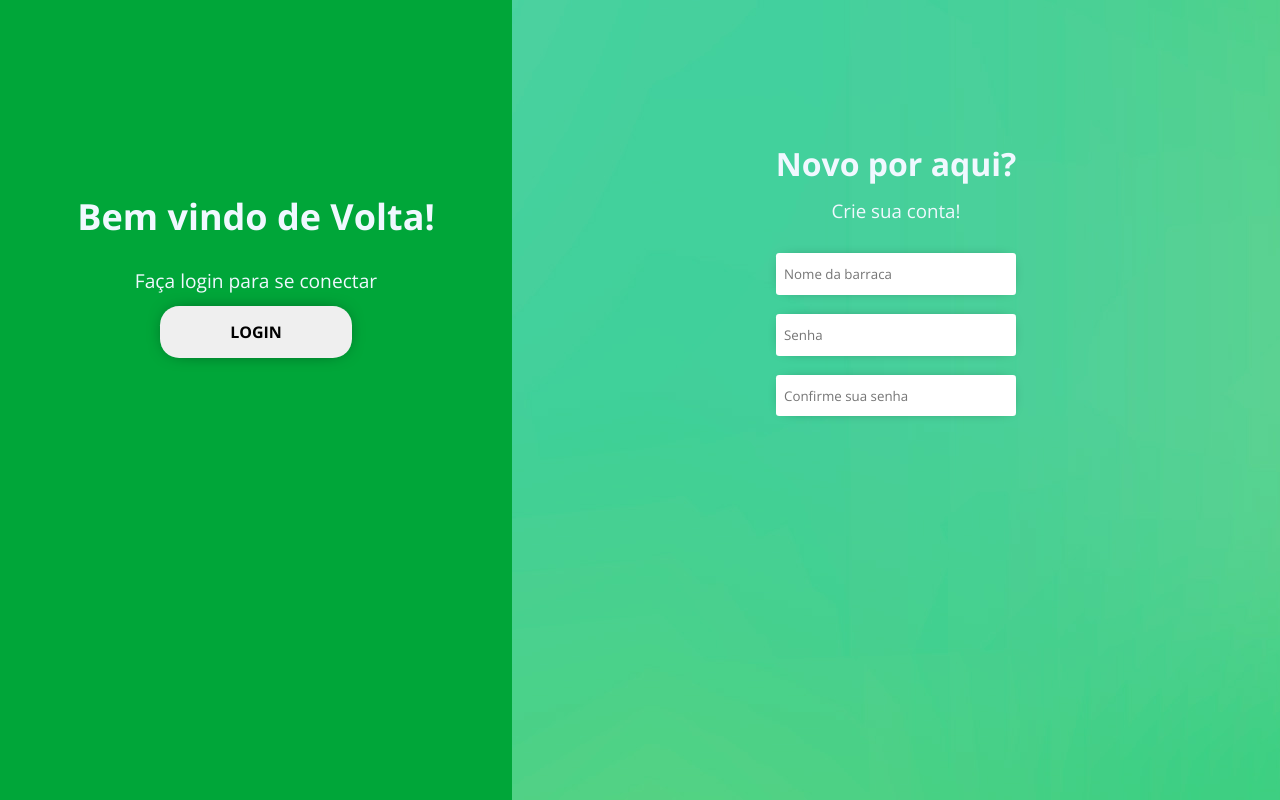
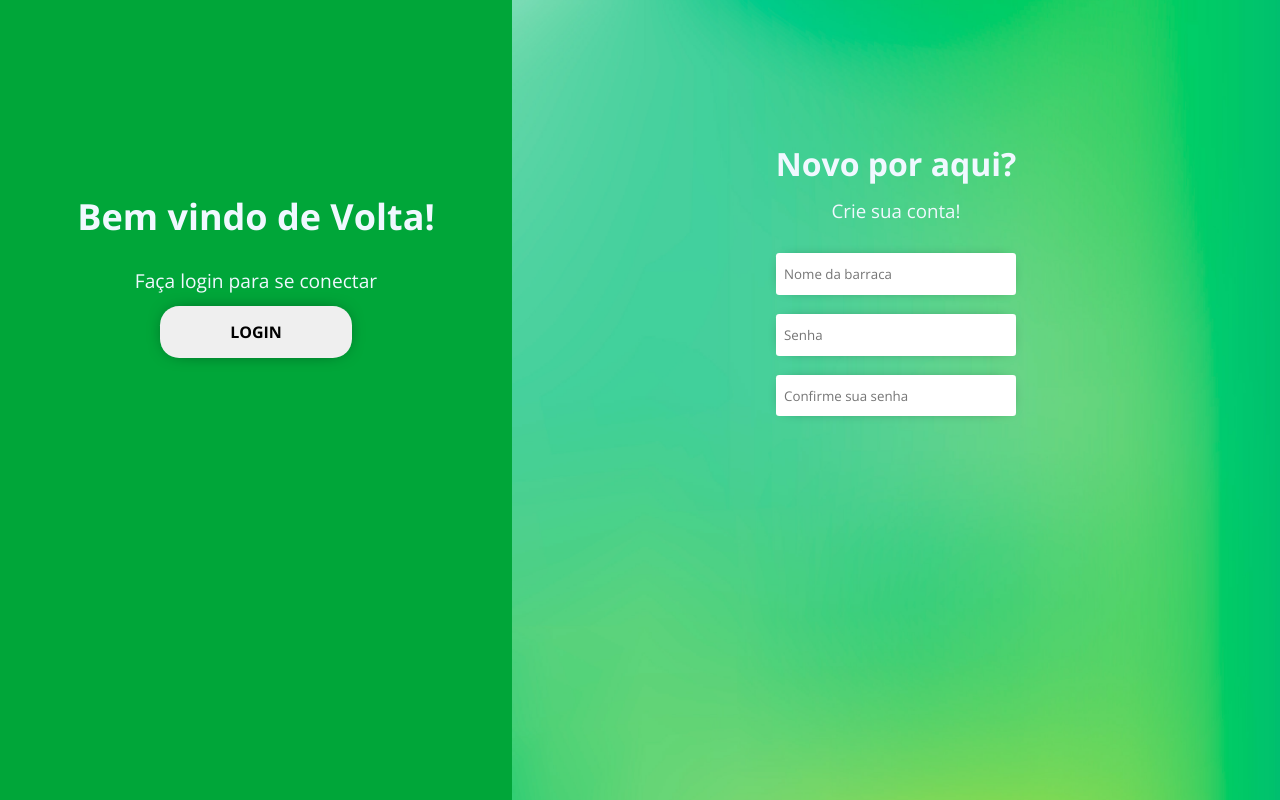
Before and after one commit to FabricioSobrinho/Milho-Pay, a React (Vite) app: page / in a window 1280 px wide. Built offline with nearby package versions, Linux system fonts and the light colour scheme.

Commit message:
Feat: updated navbar

```diff
--- a/src/index.css
+++ b/src/index.css
@@ -7,10 +7,12 @@
   font-family: "Open Sans", sans-serif;
 }
 body {
+  font-family: "Open Sans", sans-serif;
   background: #f2f8ff;
   background-image: url("./assets/images/background.jpg");
   background-repeat: no-repeat;
   background-position: center;
+  background-size: cover;
   height: 100vh;
   min-width: 100vw;
   width: 100%;
```
